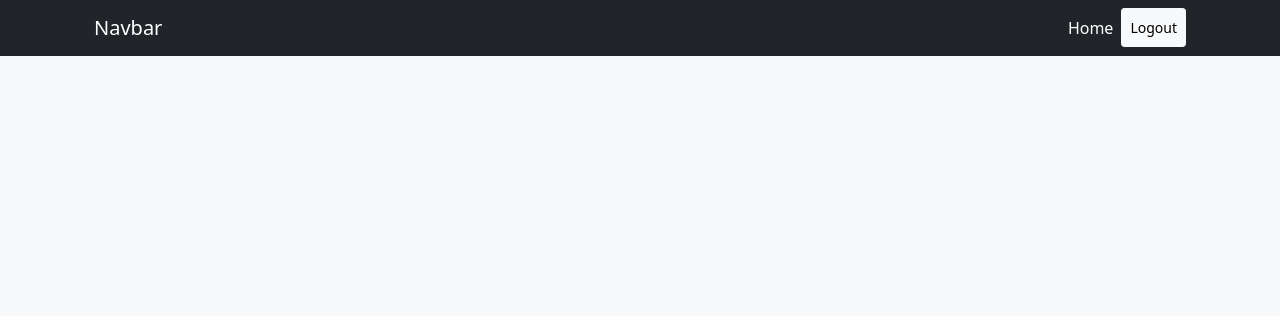
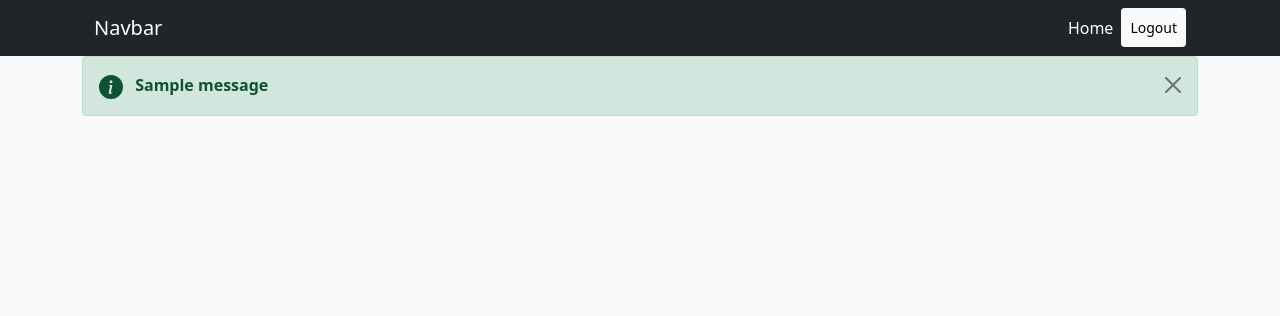
Before and after one commit to amjedsaleel/login-system, a Django app: template templates/home.html in a window 1280 px wide. Shown: the top 316 px of the page. Run offline with Django 3.2, Linux system fonts and the light colour scheme; the template is opened without the code that fills it, so the values that code supplies are empty; tables that the repository leaves empty hold one stand-in row (values such as "Sample post"); one stand-in notice (Sample message) is shown.

Commit message:
Messages configured and displayed

```diff
--- a/loginSystem/settings.py
+++ b/loginSystem/settings.py
@@ -12,6 +12,7 @@ https://docs.djangoproject.com/en/3.2/ref/settings/
 
 from pathlib import Path
 import os
+from django.contrib.messages import constants as messages
 
 # Build paths inside the project like this: BASE_DIR / 'subdir'.
 BASE_DIR = Path(__file__).resolve().parent.parent
@@ -130,3 +131,7 @@ STATIC_ROOT = os.path.join(BASE_DIR, 'staticfiles')
 # https://docs.djangoproject.com/en/3.2/ref/settings/#default-auto-field
 
 DEFAULT_AUTO_FIELD = 'django.db.models.BigAutoField'
+
+MESSAGE_TAGS = {
+    messages.ERROR: 'danger'
+}
--- a/templates/accounts/login.html
+++ b/templates/accounts/login.html
@@ -9,6 +9,7 @@
                         <div class="text-center">
                             <h2>Login</h2>
                         </div>
+                        {% include 'includes/messages.html' %}
                         <form class="row g-3" action="{% url 'login' %}" method="post">
                             {% csrf_token %}
                             <div class="col-md-12 py-2">
--- a/templates/home.html
+++ b/templates/home.html
@@ -6,4 +6,8 @@
             {% include 'includes/navbar.html' %}
         </div>
     </div>
+
+    <div class="container">
+        {% include 'includes/messages.html' %}
+    </div>
 {% endblock %}
--- a/templates/includes/messages.html
+++ b/templates/includes/messages.html
@@ -0,0 +1,23 @@
+<svg xmlns="http://www.w3.org/2000/svg" style="display: none;">
+    <symbol id="check-circle-fill" fill="currentColor" viewBox="0 0 16 16">
+        <path d="M16 8A8 8 0 1 1 0 8a8 8 0 0 1 16 0zm-3.97-3.03a.75.75 0 0 0-1.08.022L7.477 9.417 5.384 7.323a.75.75 0 0 0-1.06 1.06L6.97 11.03a.75.75 0 0 0 1.079-.02l3.992-4.99a.75.75 0 0 0-.01-1.05z"></path>
+    </symbol>
+    <symbol id="info-fill" fill="currentColor" viewBox="0 0 16 16">
+        <path d="M8 16A8 8 0 1 0 8 0a8 8 0 0 0 0 16zm.93-9.412-1 4.705c-.07.34.029.533.304.533.194 0 .487-.07.686-.246l-.088.416c-.287.346-.92.598-1.465.598-.703 0-1.002-.422-.808-1.319l.738-3.468c.064-.293.006-.399-.287-.47l-.451-.081.082-.381 2.29-.287zM8 5.5a1 1 0 1 1 0-2 1 1 0 0 1 0 2z"></path>
+    </symbol>
+    <symbol id="exclamation-triangle-fill" fill="currentColor" viewBox="0 0 16 16">
+        <path d="M8.982 1.566a1.13 1.13 0 0 0-1.96 0L.165 13.233c-.457.778.091 1.767.98 1.767h13.713c.889 0 1.438-.99.98-1.767L8.982 1.566zM8 5c.535 0 .954.462.9.995l-.35 3.507a.552.552 0 0 1-1.1 0L7.1 5.995A.905.905 0 0 1 8 5zm.002 6a1 1 0 1 1 0 2 1 1 0 0 1 0-2z"></path>
+    </symbol>
+</svg>
+
+{% if messages %}
+    {% for message in messages %}
+        <div class="alert alert-{{ message.tags }} alert-dismissible fade show" role="alert">
+    <svg class="bi flex-shrink-0 me-2" width="24" height="24" role="img" aria-label="Info:">
+        <use xlink:href="#info-fill"></use>
+    </svg>
+    <strong>{{ message }}</strong>
+    <button type="button" class="btn-close" data-bs-dismiss="alert" aria-label="Close"></button>
+</div>
+    {% endfor %}
+{% endif %}
```
Also changed, not shown: accounts/views.py (+7 -1 lines).
